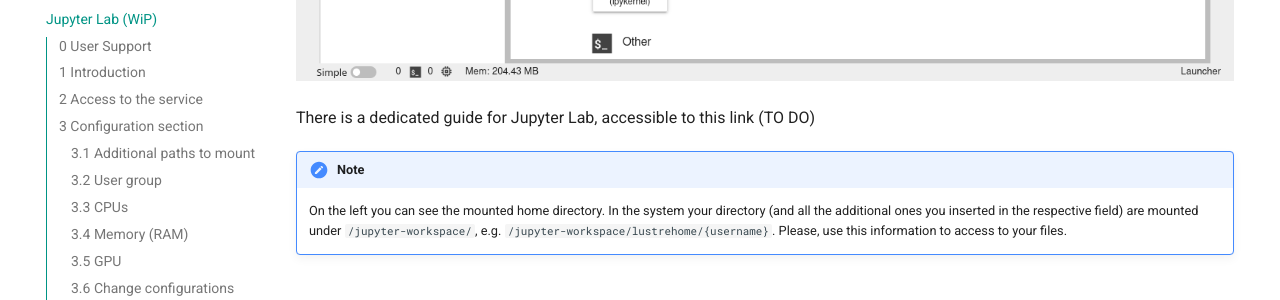
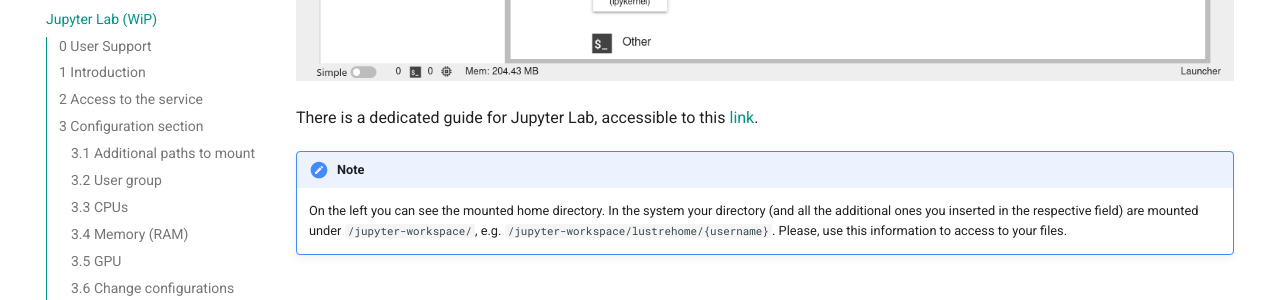
Before and after one commit to jvino/cluster-hpc-gpu-guides, an MkDocs documentation site: the page built from docs/interactive_services/jupyter-lab-for-recas-users.md, in a window 1280 px wide and 900 px high, scrolled down 3289 px. Shown: the part 152-452 px from the top of the window. Built offline with MkDocs 1.6.1 and Material for MkDocs 9.7.7, drawn with Linux system fonts in a browser that asks for light colours; comment, search, counter and statistics services are not loaded; some of the changed text lies outside the part shown.

```diff
--- a/docs/interactive_services/jupyter-lab-for-recas-users.md
+++ b/docs/interactive_services/jupyter-lab-for-recas-users.md
@@ -87,7 +87,7 @@ After its initialization, the following image shows you the interface you will s
 
 ![jupyterhub-3-lab](images/jupyterhub-3-lab.png)
 
-There is a dedicated guide for Jupyter Lab, accessible to this link (TO DO)
+There is a dedicated guide for Jupyter Lab, accessible to this [link](https://jvino.github.io/cluster-hpc-gpu-guides/guides/jupyter-lab/).
 
 !!! note
     On the left you can see the mounted home directory. In the system your directory (and all the additional ones you inserted in the respective field) are mounted under `/jupyter-workspace/`, e.g. `/jupyter-workspace/lustrehome/{username}`. Please, use this information to access to your files.
```
Also changed, not shown: other parts of docs/interactive_services/jupyter-lab-for-recas-users.md (+1 -1 lines).
